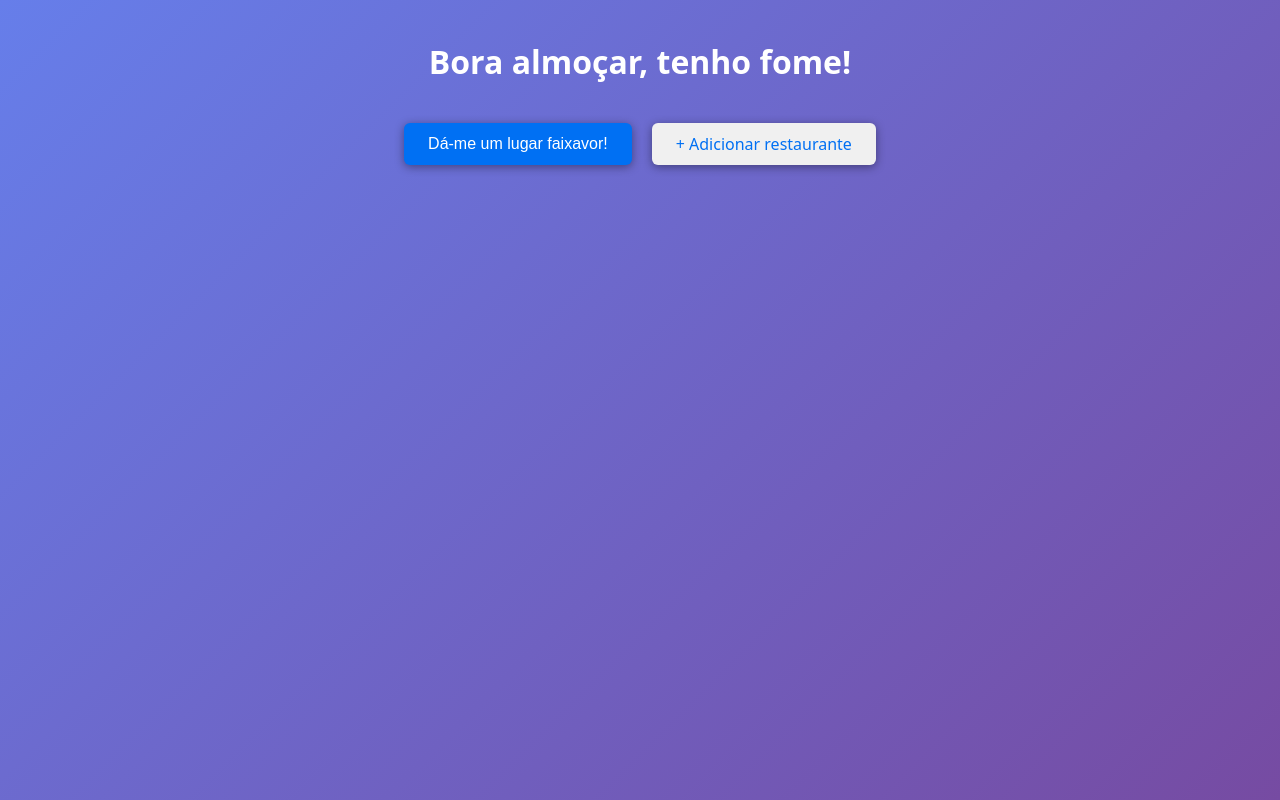
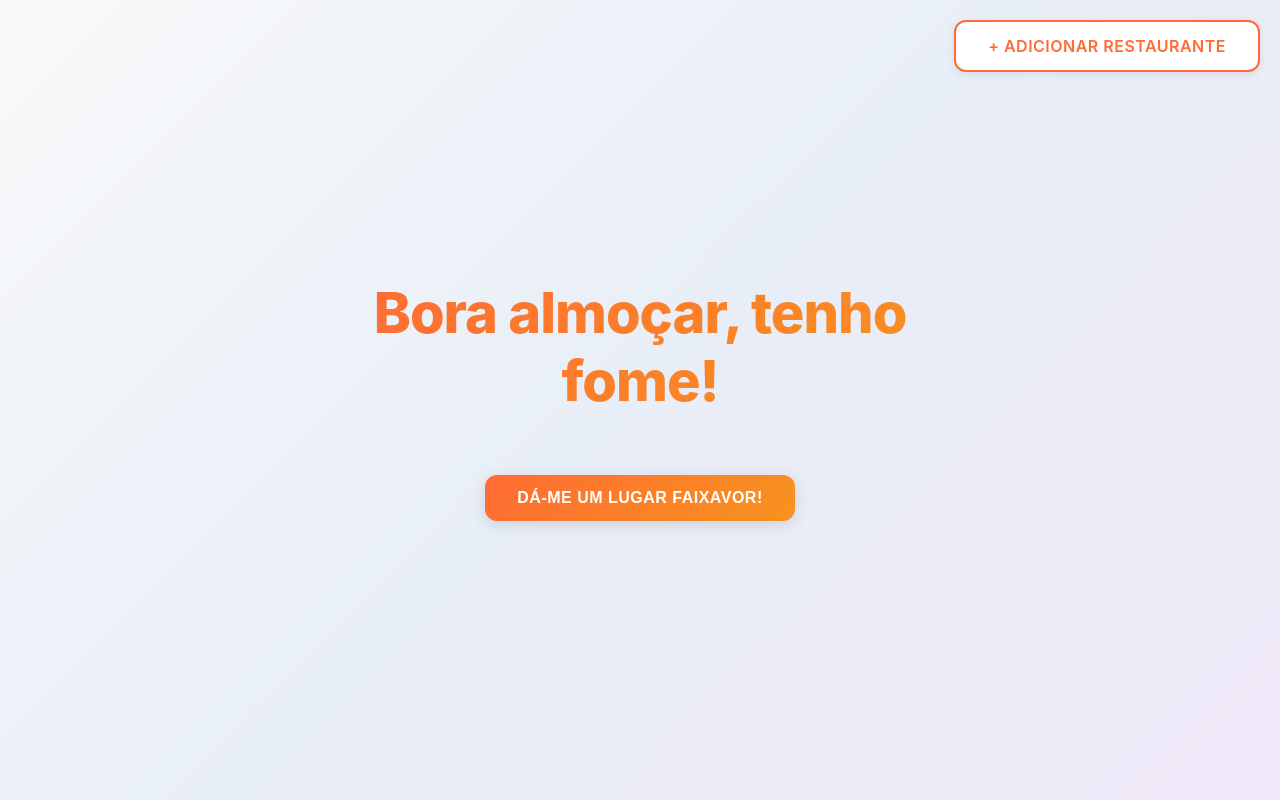
Before and after one commit to dargains/where-to-eat, a Next.js app: page / in a window 1280 px wide. Built offline with nearby package versions, Linux system fonts and the light colour scheme.

Commit message:
styling changes

```diff
--- a/app/globals.css
+++ b/app/globals.css
@@ -1,22 +1,28 @@
 :root {
-  /* Primary Colors */
-  --color-primary: #0070f3;
-  --color-primary-dark: #0051cc;
+  /* Modern Color Palette */
+  --color-primary: #ff6b35;
+  --color-primary-dark: #e55a2b;
+  --color-accent: #004e89;
+  --color-accent-light: #1282a2;
+  --color-success: #06a77d;
+  --color-warning: #f7b801;
+  --color-error: #d62828;
 
   /* Text Colors */
-  --color-text-primary: #333;
-  --color-text-secondary: #555;
+  --color-text-primary: #1a1a2e;
+  --color-text-secondary: #545454;
   --color-text-muted: #999;
   --color-text-white: #fff;
 
   /* Background Colors */
-  --color-bg-light: #f5f5f5;
-  --color-bg-lighter: #f0f0f0;
-  --color-bg-disabled: #eee;
+  --color-bg-light: #f8f9fa;
+  --color-bg-lighter: #ffffff;
+  --color-bg-card: #fafbfc;
+  --color-bg-disabled: #e8eaed;
 
   /* Border Colors */
-  --color-border-light: #ddd;
-  --color-border-disabled: #ccc;
+  --color-border-light: #e0e0e0;
+  --color-border-medium: #d0d0d0;
 
   /* Success State */
   --color-success-bg: #d4edda;
@@ -27,6 +33,22 @@
   --color-error-bg: #f8d7da;
   --color-error-text: #721c24;
   --color-error-border: #f5c6cb;
+
+  /* Shadows */
+  --shadow-sm: 0 2px 8px rgba(0, 0, 0, 0.08);
+  --shadow-md: 0 4px 16px rgba(0, 0, 0, 0.12);
+  --shadow-lg: 0 12px 32px rgba(0, 0, 0, 0.15);
+  --shadow-xl: 0 20px 48px rgba(0, 0, 0, 0.18);
+
+  /* Transitions */
+  --transition-fast: 150ms cubic-bezier(0.4, 0, 0.2, 1);
+  --transition-base: 250ms cubic-bezier(0.4, 0, 0.2, 1);
+  --transition-slow: 350ms cubic-bezier(0.4, 0, 0.2, 1);
+
+  /* Gradients */
+  --gradient-primary: linear-gradient(135deg, #ff6b35 0%, #f7931e 100%);
+  --gradient-accent: linear-gradient(135deg, #004e89 0%, #1282a2 100%);
+  --gradient-light: linear-gradient(135deg, #f8f9fa 0%, #ffffff 100%);
 }
 
 * {
@@ -38,10 +60,40 @@
 html,
 body {
   height: 100%;
-  background: linear-gradient(135deg, #667eea 0%, #764ba2 100%);
+  background: linear-gradient(
+    135deg,
+    #f8f9fa 0%,
+    #e8eef7 50%,
+    #f0e8f8 100%
+  );
   min-height: 100vh;
 }
 
 body {
-  font-family: system-ui, -apple-system, sans-serif;
+  font-family: -apple-system, BlinkMacSystemFont, "Segoe UI", "Roboto", "Oxygen",
+    "Ubuntu", "Cantarell", "Fira Sans", "Droid Sans", "Helvetica Neue",
+    sans-serif;
+  -webkit-font-smoothing: antialiased;
+  -moz-osx-font-smoothing: grayscale;
+  color: var(--color-text-primary);
 }
+
+h1,
+h2,
+h3,
+h4,
+h5,
+h6 {
+  font-weight: 700;
+  letter-spacing: -0.5px;
+}
+
+a {
+  color: var(--color-primary);
+  text-decoration: none;
+  transition: color var(--transition-fast);
+
+  &:hover {
+    color: var(--color-primary-dark);
+  }
+}
--- a/components/AddPlace.module.css
+++ b/components/AddPlace.module.css
@@ -1,132 +1,228 @@
 .container {
-  max-width: 600px;
+  max-width: 700px;
   margin: 0 auto;
-  padding: 40px 20px;
+  padding: 60px 20px;
   display: flex;
   align-items: flex-start;
   flex-direction: column;
   gap: 40px;
+  min-height: 100vh;
 }
 
 .backLink {
-  display: inline-block;
-  color: var(--color-text-white);
+  display: inline-flex;
+  align-items: center;
+  gap: 8px;
+  color: var(--color-primary);
   text-decoration: none;
-  font-size: 14px;
-  transition: color 0.2s;
+  font-size: 15px;
+  font-weight: 600;
+  transition: all var(--transition-fast);
+  margin-top: 10px;
+  text-transform: uppercase;
+  letter-spacing: 0.5px;
 }
 
 .backLink:hover {
-  color: var(--color-text-muted);
-  text-decoration: underline;
+  color: var(--color-primary-dark);
+  transform: translateX(-4px);
 }
 
 .title {
-  color: var(--color-text-white);
-  text-align: center;
+  font-size: 2.5rem;
+  font-weight: 800;
+  background: var(--gradient-primary);
+  -webkit-background-clip: text;
+  -webkit-text-fill-color: transparent;
+  background-clip: text;
+  letter-spacing: -1px;
+  margin-top: 20px;
+  animation: fadeInDown 0.6s ease-out;
 }
 
 .form {
   width: 100%;
-  background-color: var(--color-bg-light);
-  padding: 30px;
-  border-radius: 8px;
+  background-color: var(--color-bg-lighter);
+  padding: 40px;
+  border-radius: 16px;
   display: flex;
   flex-direction: column;
-  gap: 20px;
-  box-shadow: 0 2px 10px rgba(0, 0, 0, 0.4);
+  gap: 28px;
+  box-shadow: var(--shadow-lg);
+  border: 1px solid rgba(255, 107, 53, 0.1);
+  animation: fadeInUp 0.6s ease-out 0.2s both;
 }
 
 .formRow {
   display: grid;
   grid-template-columns: 1fr 1fr;
-  gap: 20px;
+  gap: 24px;
 }
 
 .label {
   display: block;
-  margin-bottom: 8px;
-  font-weight: 600;
+  margin-bottom: 10px;
+  font-weight: 700;
   color: var(--color-text-primary);
   font-size: 14px;
+  text-transform: uppercase;
+  letter-spacing: 0.5px;
 }
 
 .input,
 .select {
   width: 100%;
-  padding: 10px 12px;
-  font-size: 14px;
-  border: 1px solid var(--color-border-light);
-  border-radius: 6px;
+  padding: 12px 16px;
+  font-size: 15px;
+  border: 2px solid var(--color-border-light);
+  border-radius: 10px;
   font-family: inherit;
-  transition: border-color 0.2s;
+  transition: all var(--transition-base);
+  background-color: var(--color-bg-card);
+  color: var(--color-text-primary);
+}
+
+.input::placeholder,
+.select::placeholder {
+  color: var(--color-text-muted);
 }
 
 .input:focus,
 .select:focus {
   outline: none;
   border-color: var(--color-primary);
-  box-shadow: 0 0 0 3px rgba(0, 112, 243, 0.1);
+  box-shadow: 0 0 0 4px rgba(255, 107, 53, 0.1);
+  background-color: var(--color-bg-lighter);
 }
 
 .input:disabled,
 .select:disabled {
   background-color: var(--color-bg-disabled);
   cursor: not-allowed;
+  opacity: 0.6;
 }
 
 .submitButton {
   width: 100%;
-  padding: 12px 24px;
+  padding: 16px 32px;
   font-size: 16px;
-  font-weight: 600;
-  background-color: var(--color-primary);
+  font-weight: 700;
+  background: var(--gradient-primary);
   color: var(--color-text-white);
   border: none;
-  border-radius: 6px;
+  border-radius: 12px;
   cursor: pointer;
-  transition: background-color 0.2s;
+  transition: all var(--transition-base);
+  text-transform: uppercase;
+  letter-spacing: 0.5px;
+  box-shadow: var(--shadow-md);
+  position: relative;
+  overflow: hidden;
+  margin-top: 12px;
+}
+
+.submitButton::before {
+  content: "";
+  position: absolute;
+  top: 0;
+  left: -100%;
+  width: 100%;
+  height: 100%;
+  background: rgba(255, 255, 255, 0.15);
+  transition: left var(--transition-base);
 }
 
 .submitButton:hover:not(:disabled) {
-  background-color: var(--color-primary-dark);
+  transform: translateY(-3px);
+  box-shadow: var(--shadow-lg);
+}
+
+.submitButton:hover:not(:disabled)::before {
+  left: 100%;
+}
+
+.submitButton:active:not(:disabled) {
+  transform: translateY(-1px);
 }
 
 .submitButton:disabled {
-  background-color: var(--color-border-disabled);
+  background: linear-gradient(135deg, #ccc, #aaa);
   cursor: not-allowed;
+  transform: none;
 }
 
 .message {
-  margin-top: 20px;
-  padding: 15px;
-  border-radius: 6px;
+  margin-top: 24px;
+  padding: 18px 24px;
+  border-radius: 12px;
   text-align: center;
-  font-size: 14px;
+  font-size: 15px;
+  font-weight: 600;
+  animation: slideUp 0.3s ease-out;
 }
 
 .message-success {
-  background-color: var(--color-success-bg);
-  color: var(--color-success-text);
-  border: 1px solid var(--color-success-border);
+  background-color: rgba(6, 168, 125, 0.1);
+  color: var(--color-success);
+  border: 2px solid var(--color-success);
 }
 
 .message-error {
-  background-color: var(--color-error-bg);
-  color: var(--color-error-text);
-  border: 1px solid var(--color-error-border);
+  background-color: rgba(214, 40, 40, 0.1);
+  color: var(--color-error);
+  border: 2px solid var(--color-error);
+}
+
+@keyframes fadeInDown {
+  from {
+    opacity: 0;
+    transform: translateY(-20px);
+  }
+  to {
+    opacity: 1;
+    transform: translateY(0);
+  }
+}
+
+@keyframes fadeInUp {
+  from {
+    opacity: 0;
+    transform: translateY(20px);
+  }
+  to {
+    opacity: 1;
+    transform: translateY(0);
+  }
+}
+
+@keyframes slideUp {
+  from {
+    opacity: 0;
+    transform: translateY(10px);
+  }
+  to {
+    opacity: 1;
+    transform: translateY(0);
+  }
 }
 
 @media (max-width: 600px) {
   .formRow {
     grid-template-columns: 1fr;
+    gap: 20px;
   }
 
   .container {
-    padding: 20px;
+    padding: 40px 16px;
+    gap: 30px;
   }
 
   .form {
-    padding: 20px;
+    padding: 24px;
+    gap: 20px;
+  }
+
+  .title {
+    font-size: 1.8rem;
   }
 }
--- a/components/LunchSuggester.module.css
+++ b/components/LunchSuggester.module.css
@@ -1,105 +1,241 @@
 .container {
-  max-width: 600px;
+  max-width: 640px;
   margin: 0 auto;
-  padding: 40px 20px;
+  padding: 60px 20px;
   text-align: center;
   display: flex;
   flex-direction: column;
   align-items: center;
-  gap: 40px;
+  gap: 50px;
+  min-height: 100vh;
+  justify-content: center;
 }
 
 .title {
-  color: var(--color-text-white);
-}
-
-.buttonsSection {
-  display: flex;
-  justify-content: center;
-  align-items: center;
-  gap: 20px;
+  font-size: 3.5rem;
+  font-weight: 800;
+  background: var(--gradient-primary);
+  -webkit-background-clip: text;
+  -webkit-text-fill-color: transparent;
+  background-clip: text;
+  letter-spacing: -1px;
+  margin-bottom: 10px;
+  animation: fadeInDown 0.6s ease-out;
 }
 
 .button {
   display: inline-block;
-  padding: 12px 24px;
+  padding: 14px 32px;
   font-size: 16px;
-  background-color: var(--color-primary);
+  font-weight: 600;
+  background: var(--gradient-primary);
   color: var(--color-text-white);
   border: none;
-  border-radius: 6px;
+  border-radius: 12px;
   cursor: pointer;
-  transition: opacity 0.2s;
-  box-shadow: 0 2px 10px rgba(0, 0, 0, 0.4);
+  transition: all var(--transition-base);
+  box-shadow: var(--shadow-md);
+  position: relative;
+  overflow: hidden;
+  text-transform: uppercase;
+  letter-spacing: 0.5px;
+}
+
+.button::before {
+  content: "";
+  position: absolute;
+  top: 0;
+  left: -100%;
+  width: 100%;
+  height: 100%;
+  background: rgba(255, 255, 255, 0.15);
+  transition: left var(--transition-base);
+}
+
+.button:hover:not(:disabled) {
+  transform: translateY(-3px);
+  box-shadow: var(--shadow-lg);
+}
+
+.button:hover:not(:disabled)::before {
+  left: 100%;
+}
+
+.button:active:not(:disabled) {
+  transform: translateY(-1px);
+}
+
+.button:disabled {
+  opacity: 0.6;
+  cursor: not-allowed;
+  transform: none;
 }
 
 .addLink {
-  display: inline-block;
-  padding: 10px 24px;
+  position: absolute;
+  top: 20px;
+  right: 20px;
+  padding: 14px 32px;
   font-size: 16px;
-  background-color: var(--color-bg-lighter);
+  font-weight: 600;
+  background-color: var(--color-text-white);
   color: var(--color-primary);
-  border: none;
-  border-radius: 6px;
+  border: 2px solid var(--color-primary);
+  border-radius: 12px;
   cursor: pointer;
-  transition: all 0.2s;
+  transition: all var(--transition-base);
   text-decoration: none;
-  box-shadow: 0 2px 10px rgba(0, 0, 0, 0.4);
+  box-shadow: var(--shadow-sm);
+  text-transform: uppercase;
+  letter-spacing: 0.5px;
 }
 
-.button:hover:not(:disabled) {
-  opacity: 0.9;
-}
-
-.button:disabled {
-  opacity: 0.7;
-  cursor: not-allowed;
+.addLink:hover {
+  transform: translateY(-3px);
+  box-shadow: var(--shadow-md);
+  background: linear-gradient(135deg, rgba(255, 107, 53, 0.05), rgba(255, 107, 53, 0.05));
 }
 
 .resultCard {
   width: 100%;
-  background-color: var(--color-bg-light);
-  padding: 30px;
-  border-radius: 8px;
+  background-color: var(--color-bg-lighter);
+  padding: 40px;
+  border-radius: 16px;
   text-align: left;
-  box-shadow: 0 2px 10px rgba(0, 0, 0, 0.4);
+  box-shadow: var(--shadow-lg);
+  animation: slideUp 0.4s ease-out;
+  border: 1px solid rgba(255, 107, 53, 0.1);
+  overflow: hidden;
+}
+
+.resultCard::before {
+  content: "";
+  position: absolute;
+  top: 0;
+  left: 0;
+  right: 0;
+  height: 4px;
+  background: var(--gradient-primary);
 }
 
 .restaurantName {
-  margin: 0 0 20px 0;
+  margin: 0 0 24px 0;
+  font-size: 2rem;
   color: var(--color-primary);
+  font-weight: 700;
 }
 
 .infoSection {
+  display: flex;
+  flex-direction: column;
+  gap: 16px;
   font-size: 16px;
   line-height: 1.8;
   color: var(--color-text-secondary);
 }
 
 .infoItem {
-  margin: 10px 0;
+  display: flex;
+  align-items: flex-start;
+  gap: 12px;
+  border-radius: 8px;
+  transition: background-color var(--transition-fast);
+}
+
+.infoItem:hover {
+  background-color: rgba(255, 107, 53, 0.05);
 }
 
 .infoItem strong {
-  font-weight: 600;
+  font-weight: 700;
+  color: var(--color-text-primary);
+  min-width: 120px;
+}
+
+.infoItem a {
+  color: var(--color-primary);
+  font-weight: 500;
+  text-decoration: underline;
+  transition: all var(--transition-fast);
+}
+
+.infoItem a:hover {
+  color: var(--color-primary-dark);
+  text-decoration: none;
 }
 
 .placeholderText {
-  color: var(--color-text-white);
+  color: var(--color-text-secondary);
   font-size: 16px;
   margin-top: 20px;
+  font-style: italic;
+}
+
+@keyframes fadeInDown {
+  from {
+    opacity: 0;
+    transform: translateY(-20px);
+  }
+
+  to {
+    opacity: 1;
+    transform: translateY(0);
+  }
+}
+
+@keyframes fadeInUp {
+  from {
+    opacity: 0;
+    transform: translateY(20px);
+  }
+
+  to {
+    opacity: 1;
+    transform: translateY(0);
+  }
+}
+
+@keyframes slideUp {
+  from {
+    opacity: 0;
+    transform: translateY(30px);
+  }
+
+  to {
+    opacity: 1;
+    transform: translateY(0);
+  }
 }
 
 @media (max-width: 480px) {
+  .container {
+    padding: 40px 16px;
+    gap: 40px;
+  }
+
+  .title {
+    font-size: 2.2rem;
+  }
+
   .buttonsSection {
     flex-direction: column;
-    gap: 15px;
+    gap: 12px;
+    width: 100%;
   }
 
   .button,
   .addLink {
+    position: static;
     width: 100%;
-    padding: 12px;
-    font-size: 16px;
+    padding: 14px 24px;
+    font-size: 15px;
+  }
+
+  .resultCard {
+    padding: 24px;
+  }
+
+  .restaurantName {
+    font-size: 1.5rem;
   }
 }
--- a/components/LunchSuggester.tsx
+++ b/components/LunchSuggester.tsx
@@ -56,7 +56,6 @@ export default function LunchSuggester() {
         Bora almoçar, {phrase}
       </h1>
 
-      <div className={styles.buttonsSection}>
       <button
         onClick={handleGetSuggestion}
         disabled={loading}
@@ -64,11 +63,6 @@ export default function LunchSuggester() {
       >
         {loading ? "Que fome..." : place ? "Ahh esse não, quero outro" : "Dá-me um lugar faixavor!"}
       </button>
-
-        <Link href="/add-place" className={styles.addLink}>
-          + Adicionar restaurante
-        </Link>
-      </div>
 
       {place && (
         <div className={styles.resultCard}>
@@ -95,6 +89,10 @@ export default function LunchSuggester() {
           </div>
         </div>
       )}
+
+      <Link href="/add-place" className={styles.addLink}>
+        + Adicionar restaurante
+      </Link>
     </div>
   );
 }
```
Lines whose indentation alone changed are shown as unchanged.
